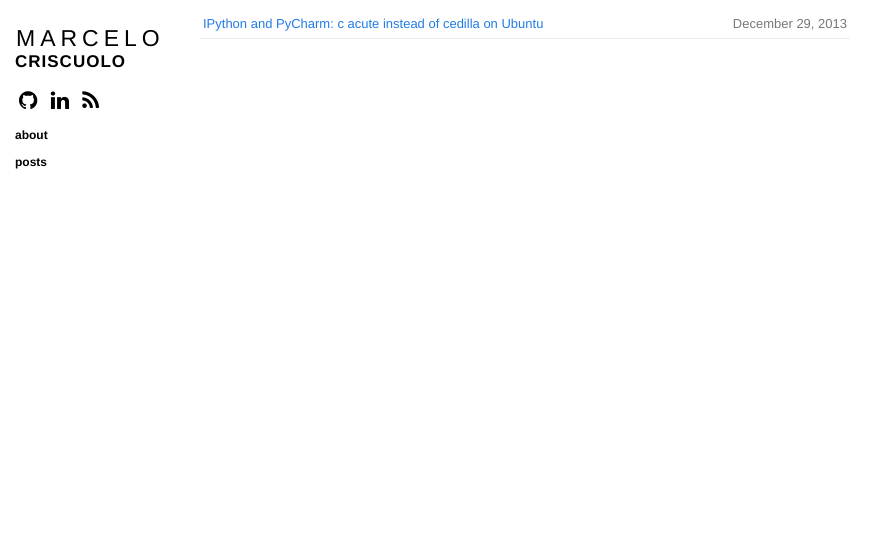
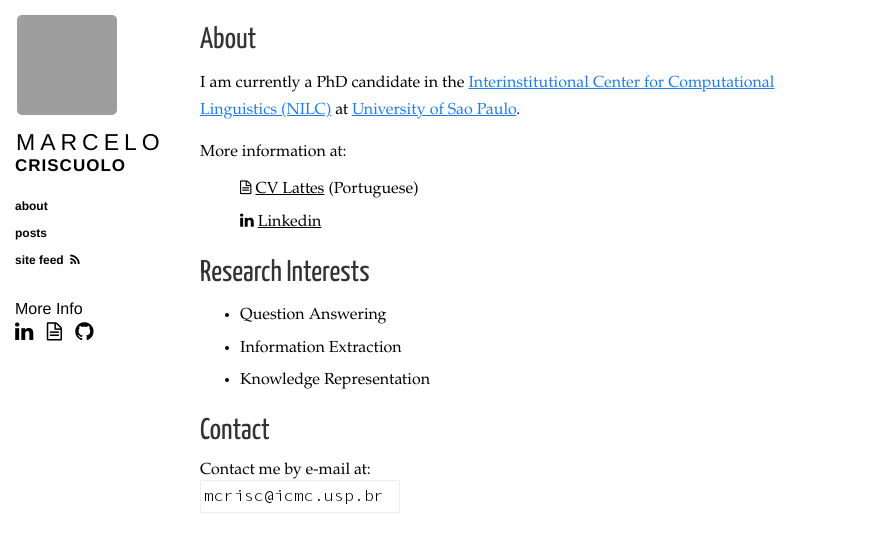
Before and after one commit to mcrisc/mcrisc.github.io, a Jekyll site: the page built from index.html, in a window 1280 px wide. Shown: the top 552 px of the page, without its empty margins (0-895 px from the left). Built offline with Jekyll 4.4.1, drawn with Linux system fonts in a browser that asks for light colours; nearby versions of some CDN libraries; Markdown is read by kramdown in place of the engine named in the settings; grey boxes are pictures that could not be loaded.

Commit message:
about page

```diff
--- a/_config.yml
+++ b/_config.yml
@@ -10,4 +10,5 @@ description: this is my site
 twitter: mcriscuolo
 github: mcrisc
 linkedin_url: http://br.linkedin.com/pub/marcelo-criscuolo/4/b70/3a5/
-gravatar_url: http://gravatar.com/avatar/12e1de891d5e73630ace8e6d8404b9f2
+lattes_url: http://lattes.cnpq.br/4976779783299858
+picture_url: http://servicosweb.cnpq.br/wspessoa/servletrecuperafoto?tipo=1&id=K4735775U4
--- a/_layouts/layout.html
+++ b/_layouts/layout.html
@@ -28,11 +28,11 @@
 
 <body>
   <section class="sidebar">
-  {% comment %}
+  {% if page.avatar %}
     <a href="/">
-      <img src="{{ site.gravatar_url }}?s=150" height="75" width="75" class="avatar" />
+      <img src="{{ site.picture_url }}" height="100" width="100" class="avatar" />
     </a>
-  {% endcomment %}
+  {% endif %}
 
     <section class="name">
       <a href="/">
@@ -41,20 +41,23 @@
       </a>
     </section>
 
-    <section class="meta">
-      <a href="https://github.com/{{ site.github }}" target="_blank"><i class="fa fa-github fa-lg"></i></a>
-      &nbsp;
-      <a href="{{ site.linkedin_url }}" target="_blank"><i class="fa fa-linkedin fa-lg"></i></a>
-      &nbsp;
-      <a href="/atom.xml"><i class="fa fa-rss fa-lg"></i></a>
+    <section class="sections">
+      <ul>
+        <li><a href="/">about</a></li>
+        <li><a href="/posts.html">posts</a></li>
+        <li><a href="/atom.xml" title="Site feed">site feed&nbsp;&nbsp;<i class="fa fa-rss"></i></a></li>
+      </ul>
     </section>
 
-    <section class="sections">
-      <ul>
-        <li><a href="/about.html">about</a></li>
-        <li><a href="/">posts</a></li>
-      </ul>
+    <section class="meta">
+      <div class="title">More Info</div>
+      <a href="{{ site.linkedin_url }}" target="_blank" title="Linkedin"><i class="fa fa-linkedin fa-lg"></i></a>
+      &nbsp;
+      <a href="{{ site.lattes_url }}" target="_blank" title="Lattes - academic CV (portuguese)"><i class="fa fa-file-text-o fa-lg"></i></a>
+      &nbsp;
+      <a href="https://github.com/{{ site.github }}" target="_blank" title="github"><i class="fa fa-github fa-lg"></i></a>
     </section>
+
   </section>
 
   {{ content }}
--- a/css/base.css
+++ b/css/base.css
@@ -41,7 +41,13 @@ a {
     .sidebar .meta a:hover {
       color: #227ce8; }
   .sidebar .meta {
-    margin-left: 4px; }
+    margin-left: 0px;
+    margin-top: 30px;
+}
+  .sidebar .meta .title {
+      margin-top: 10px;
+      margin-bottom: 5px;
+}
   .sidebar .meta .icon {
     margin-right: 6px; }
   .sidebar .sections {
@@ -205,3 +211,18 @@ a {
     font-weight: bold; }
   .content .talk-design .color .white {
     color: #fff; }
+
+.content .more-info ul {
+    list-style-type: none;
+}
+.content .more-info a {
+    color: black;
+    text-decoration: none;
+}
+.content .more-info a:hover{
+    color: #227ce8;
+    text-decoration: none;
+}
+.content .more-info span {
+    text-decoration: underline;
+}
--- a/index.html
+++ b/index.html
@@ -1,14 +1,35 @@
 ---
 layout: layout
-title: "Posts"
+title: "Marcelo Criscuolo"
+avatar: yes
 ---
 
 <section class="content">
-  <ul class="listing">
-    {% for post in site.posts %}
-    <li>
-      <span>{{ post.date | date: "%B %e, %Y" }}</span> <a href="{{ post.url }}">{{ post.title }}</a>
-    </li>
-    {% endfor %}
-  </ul>
+
+<h2>About</h2>
+<p>I am currently a PhD candidate in the
+<a href="http://nilc.icmc.usp.br/" target="_blank">Interinstitutional Center for Computational Linguistics (NILC)</a>
+at <a href="http://www.icmc.usp.br" target="_blank">University of Sao Paulo</a>.
+</p>
+
+<section class="more-info">
+<div>
+More information at:
+<ul>
+        <li><a href="{{ site.lattes_url }}" target="_blank" title="Lattes"><i class="fa fa-file-text-o"></i>&nbsp;<span>CV Lattes</span></a> (Portuguese)</li>
+        <li><a href="{{ site.linkedin_url }}" target="_blank" title="Linkedin"><i class="fa fa-linkedin"></i>&nbsp;<span>Linkedin</span></a></li>
+</ul>
+</div>
 </section>
+
+<h2>Research Interests</h2>
+<ul>
+        <li>Question Answering</li>
+        <li>Information Extraction</li>
+        <li>Knowledge Representation</li>
+</ul>
+
+<h2>Contact</h2>
+<div>Contact me by e-mail at:<br/><img src="/images/email.png" title="e-mail"></div>
+
+</section>
```
Also changed, not shown: about.html (deleted, +0 -11 lines), posts.html (added, +15 -0 lines), images/email.png (added), 1 other file.
